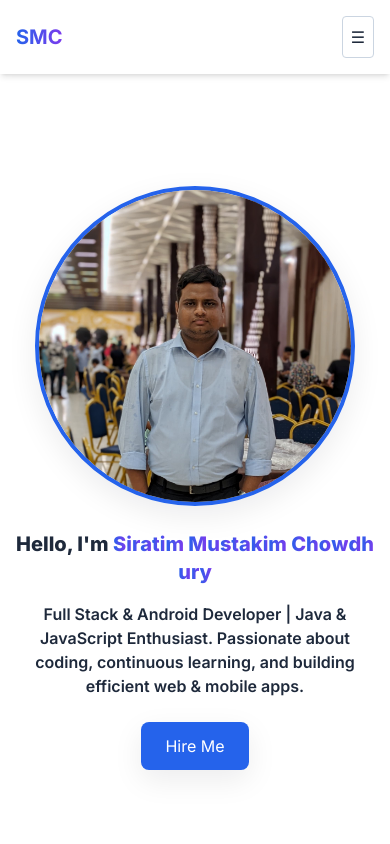
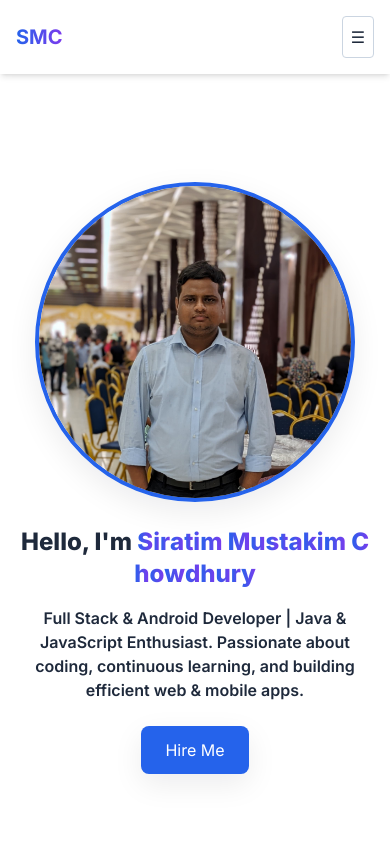
Before and after one commit to SiratimMChy/MyPortfolioWeb, a website with bundled scripts: page index.html in a window 390 px wide. Shown: the top 844 px of the page. Built offline with nearby package versions, Linux system fonts and the light colour scheme; no server answers; files whose address does not match are found by name.

Commit message:
text size

```diff
--- a/index.html
+++ b/index.html
@@ -63,7 +63,7 @@
     <img src="image/MYPIC.jpg" alt="Siratim Mustakim Chowdhury"
       class="w-80 h-80 rounded-full object-cover shadow-soft mb-6 border-4 border-brand" />
 
-    <h2 class="text-xl sm:text-3xl md:text-4xl font-extrabold mb-4">
+    <h2 class="text-2xl md:text-4xl font-extrabold mb-4">
       Hello, I'm <span class="stagger gtext">Siratim Mustakim Chowdhury</span>
     </h2>
 
```
